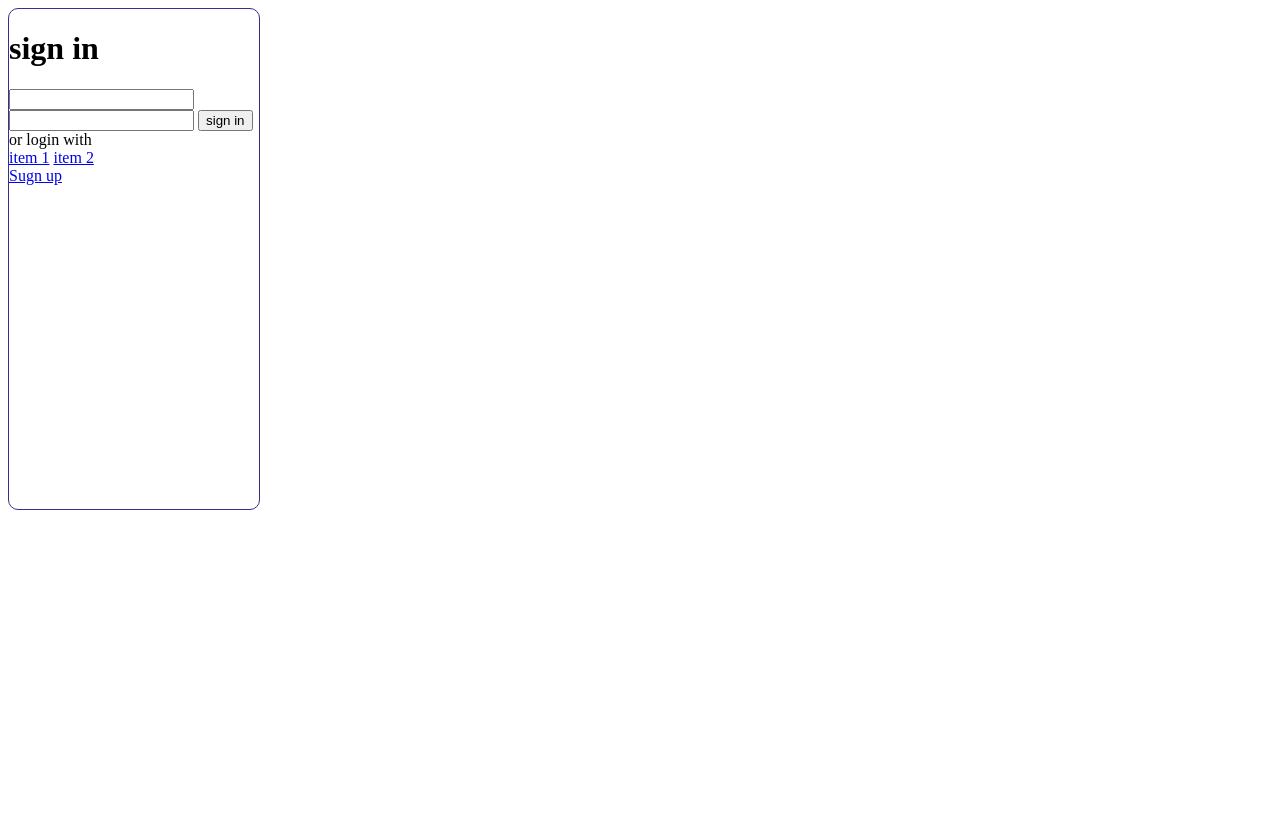
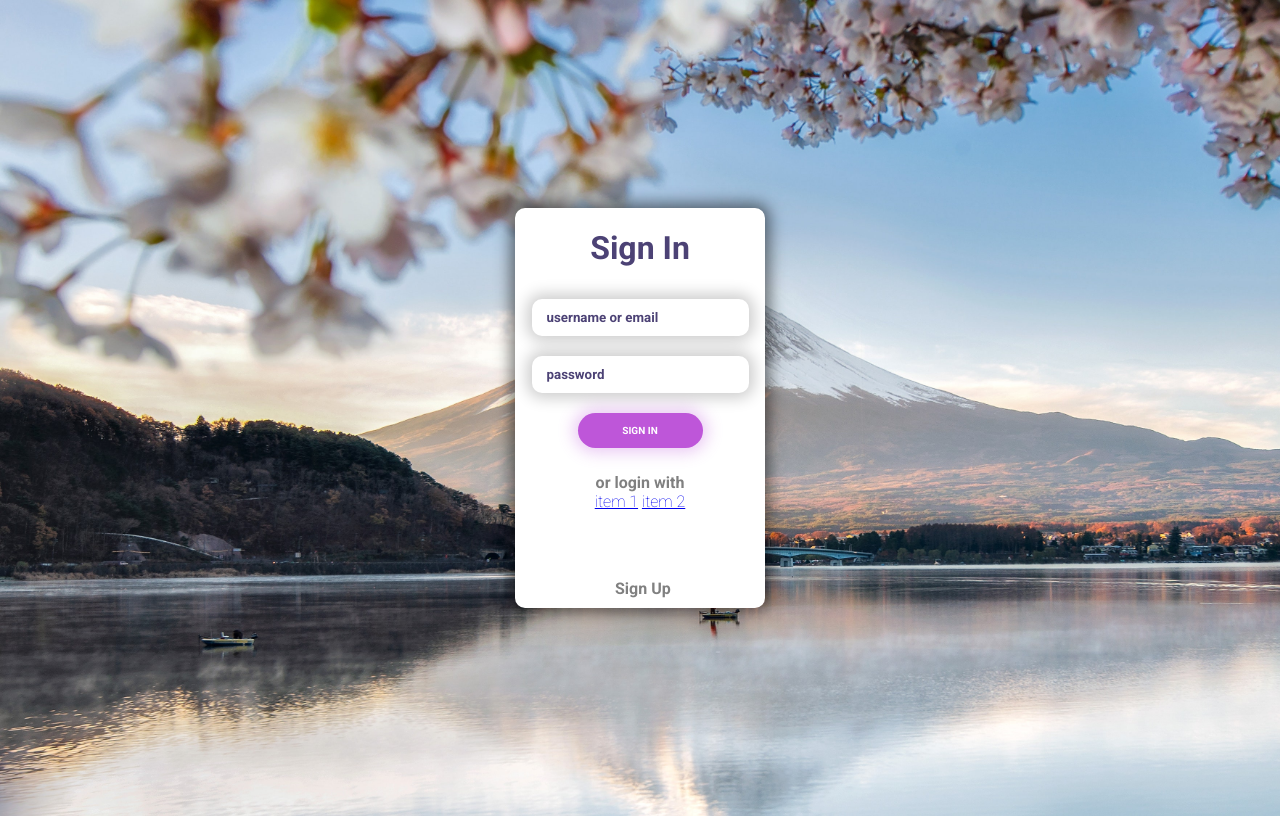
Before and after one commit to hurtlockerpro/omis_kristina, a plain HTML site: page login/index.html in a window 1280 px wide. Drawn offline with Linux system fonts and the light colour scheme.

Commit message:
login v2

```diff
--- a/login/css/style.css
+++ b/login/css/style.css
@@ -1,8 +1,96 @@
+@import url('https://fonts.googleapis.com/css2?family=Roboto:ital,wght@0,100;0,700;0,900;1,100;1,700;1,900&display=swap');
+
+* {
+    font-family: 'Roboto', sans-serif;
+    font-weight: 100;
+    /* font-style: italic; */
+}
+
+body {
+    display: flex;
+    align-items: center;
+    min-height: 100vh; /* viewheight = % */
+
+    background-image: url('../img/bg.jpg');
+    background-size: cover;
+    background-repeat: no-repeat;
+}
+
 
 .loginBox {
     width: 250px;
-    height: 500px;
-    border: 1px solid rgb(56, 48, 136);
+    height: 400px;
+    /* border: 1px solid rgb(56, 48, 136); */
 
     border-radius: 10px;
+    margin: auto;
+    background-color: #ffffff;
+
+    -webkit-box-shadow: 0px 0px 15px 5px rgba(0,0,0,0.5);
+    box-shadow: 0px 0px 15px 5px rgba(0,0,0,0.5);
+
+    text-align: center;
+    position: relative;
 }
+
+.loginBox h1
+{
+    color: #4c4275;
+    text-align: center;
+    text-transform: capitalize;
+    font-weight: 700;
+}
+
+    .loginBox input[type="text"], .loginBox input[type="password"] {
+
+        box-shadow: 0px 0px 15px 5px rgba(0,0,0,0.2);
+        height: 35px;
+        width: 80%;
+        margin: 10px;
+        border: 0;
+        border-radius: 10px;
+
+        color: #4c4275;
+        font-weight: 700;
+        padding-left: 15px;
+        outline: none;
+    }
+
+    ::placeholder {
+        color: #4c4275;
+        font-weight: 700;
+        margin-left: 15px;
+    }
+
+    .loginBox input[type="button"] {
+        height: 35px;
+        width: 125px;
+        margin-top: 10px;
+        margin-bottom: 25px;
+        background-color: #be56d9;
+        color: white;
+        border-radius: 20px;
+        border: 0;
+        text-transform: uppercase;
+        font-weight: 700;
+        /*letter-spacing: 2px; */
+        font-size: 10px;
+
+        -webkit-box-shadow: 0px 0px 15px 5px rgba(190,86,217,0.2);
+        box-shadow: 0px 0px 15px 5px rgba(190,86,217,0.3);
+    }
+
+    .loginBox .middleText {
+        font-weight: 700;
+        color: gray;
+    }
+
+    .loginBox > a[href^="http"]{
+        text-transform: capitalize;
+        text-decoration: none;
+        color: gray;
+        font-weight: 700;
+        position: absolute;
+        bottom: 10px;
+        left: 100px;
+    }
--- a/login/index.html
+++ b/login/index.html
@@ -5,6 +5,7 @@
     <meta http-equiv="X-UA-Compatible" content="IE=edge">
     <meta name="viewport" content="width=device-width, initial-scale=1.0">
     <title>Login</title>
+
     <link rel="stylesheet" href="css/style.css">
 </head>
 <body>
@@ -14,19 +15,19 @@
         <h1>sign in</h1>
 
         <form action="">
-            <input type="text" name="" id="">
-            <input type="password" name="" id="">
+            <input type="text" name="" id="" placeholder="username or email">
+            <input type="password" name="" id="" placeholder="password">
             <input type="button" value="sign in">
         </form>
 
-        <div>or login with</div>
+        <div class="middleText">or login with</div>
 
         <div>
             <a href="http://">item 1</a>
             <a href="http://">item 2</a>
         </div>
 
-        <a href="http://">Sugn up</a>
+        <a href="http://">Sign up</a>
     </div>
 
 
```
